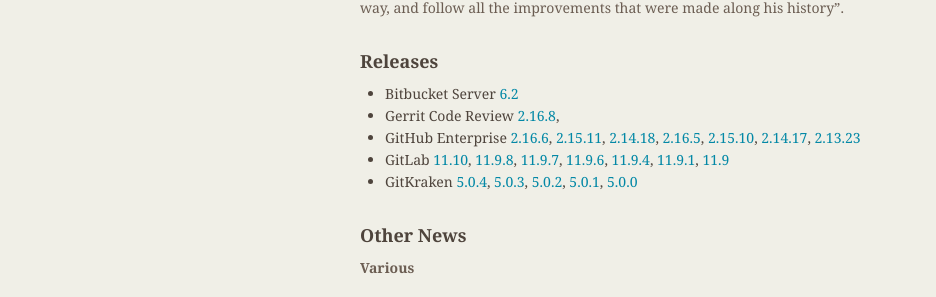
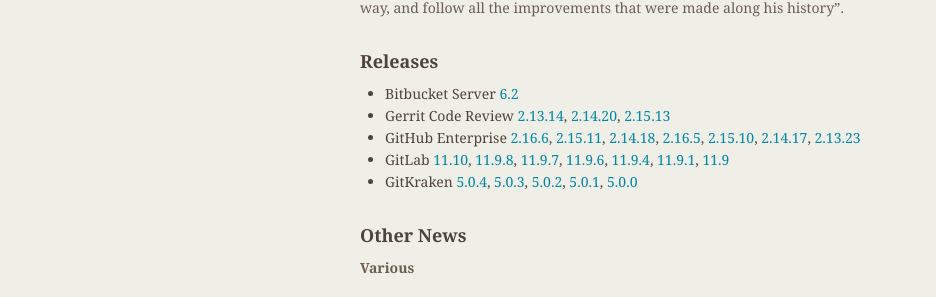
Before and after one commit to git/git.github.io, a Jekyll site: the page built from rev_news/drafts/edition-50.md, in a window 1280 px wide. Shown: the part 1178-1475 px from the top of the page, without its empty margins (174-1110 px from the left). Built offline with Jekyll 4.4.1, drawn with Linux system fonts in a browser that asks for light colours.

Commit message:
Update edition-50.md
Update the Gerrit releases

```diff
--- a/rev_news/drafts/edition-50.md
+++ b/rev_news/drafts/edition-50.md
@@ -88,7 +88,8 @@
 ## Releases
 
 + Bitbucket Server [6.2](https://confluence.atlassian.com/bitbucketserver/bitbucket-server-release-notes-872139866.html)
-+ Gerrit Code Review [2.16.8](https://www.gerritcodereview.com/2.16.html#2168),
++ Gerrit Code Review [2.13.14](https://www.gerritcodereview.com/2.13.html#21314),
+[2.14.20](https://www.gerritcodereview.com/2.14.html#21420), [2.15.13](https://www.gerritcodereview.com/2.15.html#21513)
 + GitHub Enterprise [2.16.6](https://enterprise.github.com/releases/2.16.6/notes),
 [2.15.11](https://enterprise.github.com/releases/2.15.11/notes),
 [2.14.18](https://enterprise.github.com/releases/2.14.18/notes),
```
